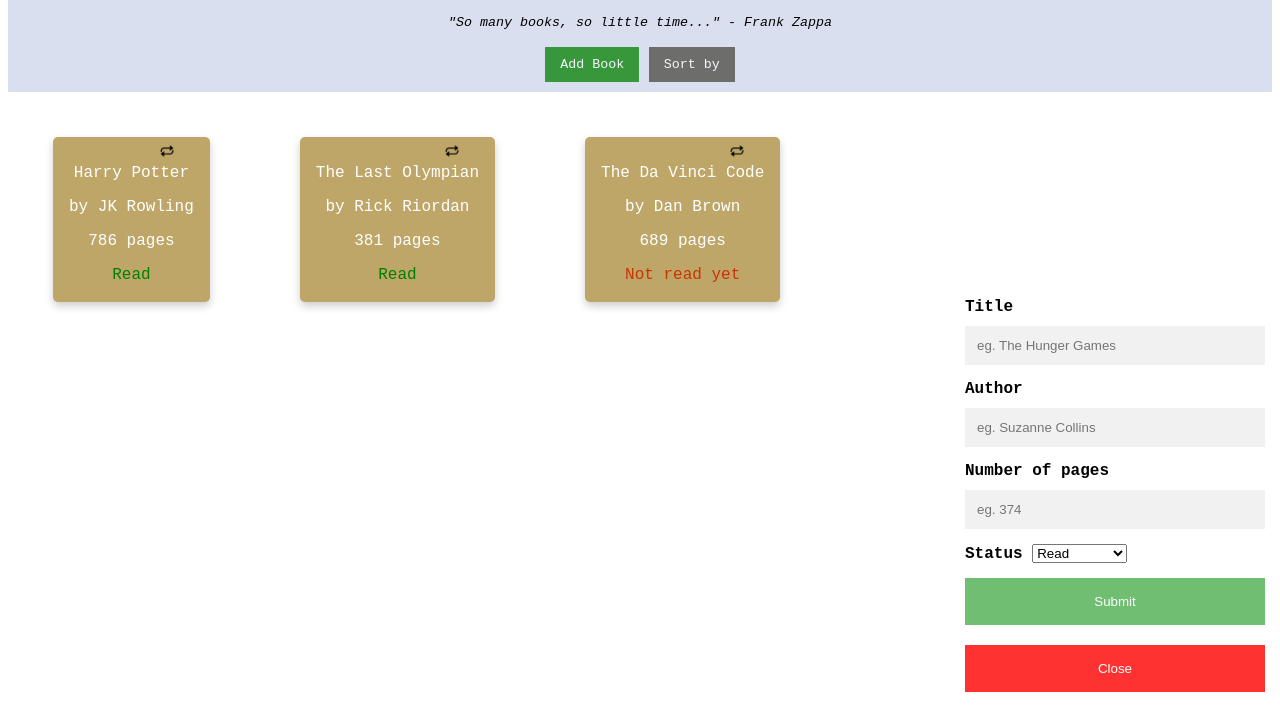
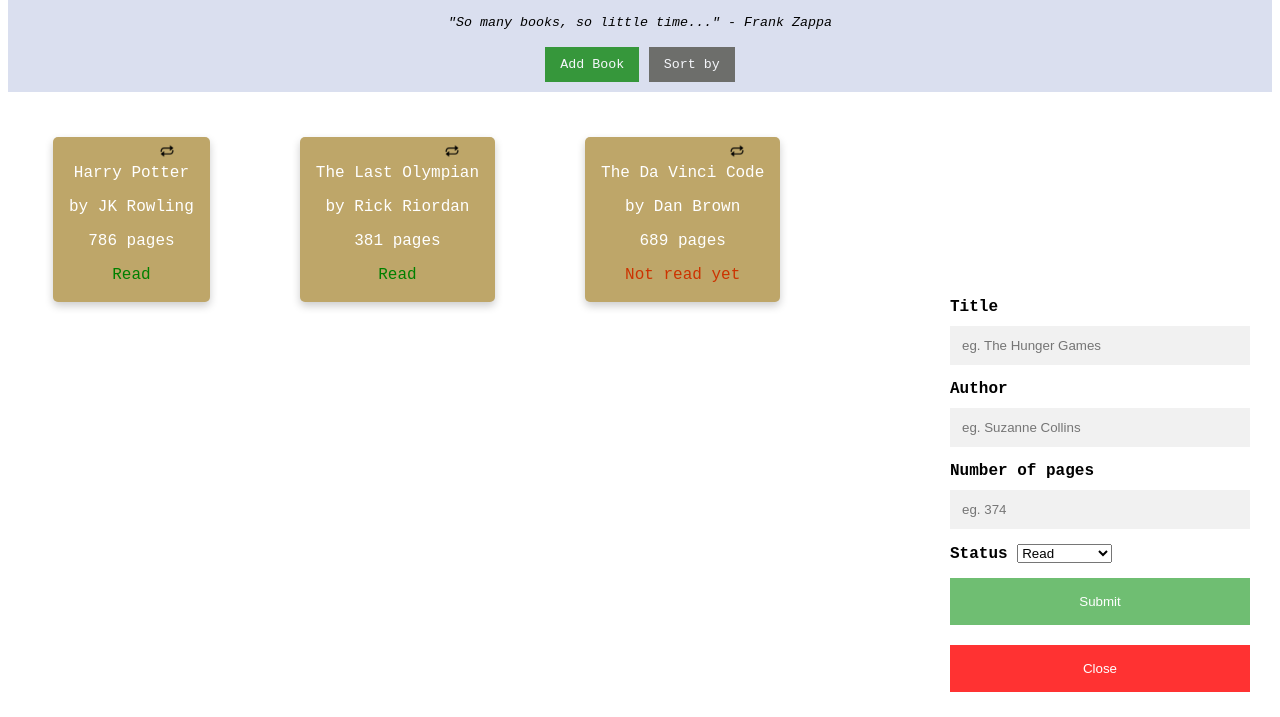
Before and after one commit to kailongli27/Virtual-Library, a plain HTML site: page index.html in a window 1280 px wide. Both pictures are taken after a click on the button "Add Book". Shown: the part 83-800 px from the top of the page. Drawn offline with Linux system fonts and the light colour scheme.

Commit message:
Update styles.css

```diff
--- a/styles.css
+++ b/styles.css
@@ -122,7 +122,7 @@ body {
   position: fixed;
   z-index: 9;
   transition: all 5s ease-in-out;
-  right: 0;
+  right: 15px;
   bottom: 0;
 }
 
```
